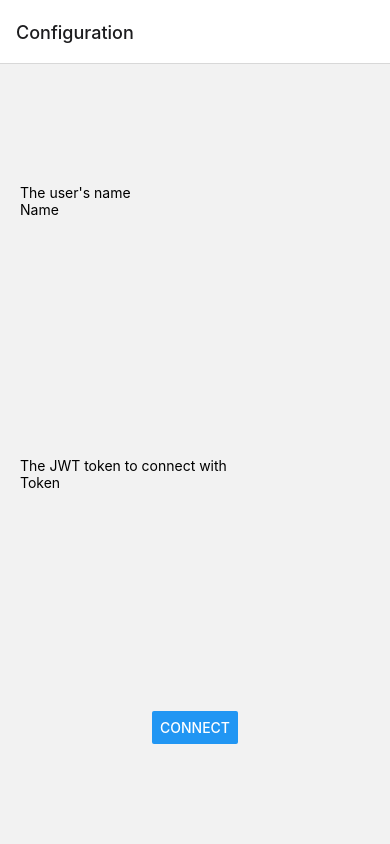
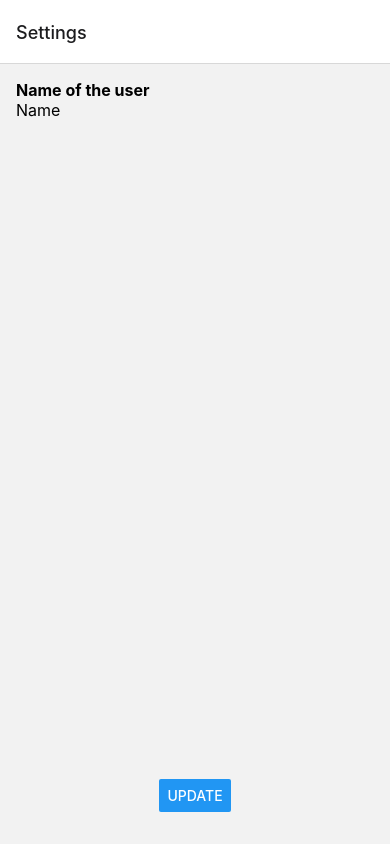
Before and after one commit to kabelwerk/sdk-react-native, a React Native app in the folder demo/: screen / in a window 390 px wide. Built offline with nearby package versions, Linux system fonts and the light colour scheme.

Commit message:
Demo: ConfigScreen → SettingsScreen.

```diff
--- a/demo/src/App.jsx
+++ b/demo/src/App.jsx
@@ -7,8 +7,8 @@ import { KabelwerkProvider, KabelwerkRoomScreen } from 'kabelwerk-react-native';
 
 import * as backend from './backend.js';
 import * as storage from './storage.js';
-import { ConfigScreen } from './ConfigScreen.jsx';
 import { HomeScreen } from './HomeScreen.jsx';
+import { SettingsScreen } from './SettingsScreen.jsx';
 
 // we do not really need react navigation for the demo, but we use it in order
 // to test our KabelwerkRoomScreen component
@@ -74,26 +74,30 @@ const App = function () {
           logging="info"
         >
           <Stack.Navigator>
-            <Stack.Screen name="home" options={{ title: 'Home' }}>
+            <Stack.Screen name="home" options={{ title: 'Kabelwerk Demo' }}>
               {(props) => <HomeScreen {...props} logout={logout} />}
             </Stack.Screen>
             <Stack.Screen
               name="chat-room"
               component={KabelwerkRoomScreen}
-              options={{ title: 'Chat' }}
+              options={{ title: 'Kabelwerk Chat' }}
             />
+            <Stack.Screen name="settings" options={{ title: 'Settings' }}>
+              {(props) => (
+                <SettingsScreen
+                  {...props}
+                  name={name}
+                  updateName={updateName}
+                />
+              )}
+            </Stack.Screen>
           </Stack.Navigator>
         </KabelwerkProvider>
       ) : (
         <Stack.Navigator>
-          <Stack.Screen name="config" options={{ title: 'Configuration' }}>
+          <Stack.Screen name="settings" options={{ title: 'Settings' }}>
             {(props) => (
-              <ConfigScreen
-                {...props}
-                name={name}
-                token={token}
-                generateUser={generateUser}
-              />
+              <SettingsScreen {...props} name={name} updateName={updateName} />
             )}
           </Stack.Screen>
         </Stack.Navigator>
--- a/demo/src/ConfigScreen.jsx
+++ /dev/null
@@ -1,46 +0,0 @@
-import React from 'react';
-import {
-  Button,
-  SafeAreaView,
-  StyleSheet,
-  Text,
-  TextInput,
-  View,
-} from 'react-native';
-
-const ConfigScreen = function (props) {
-  // the form field values
-  const [name, setName] = React.useState(props.name);
-  const [token, setToken] = React.useState(props.token);
-
-  return (
-    <SafeAreaView style={styles.container}>
-      <View style={styles.fieldset}>
-        <Text>The user's name</Text>
-        <TextInput value={name} placeholder="Name" onChangeText={setName} />
-      </View>
-
-      <View style={styles.fieldset}>
-        <Text>The JWT token to connect with</Text>
-        <TextInput value={token} placeholder="Token" onChangeText={setToken} />
-      </View>
-
-      <Button title="Connect" onPress={props.generateUser} />
-    </SafeAreaView>
-  );
-};
-
-const styles = StyleSheet.create({
-  container: {
-    alignItems: 'center',
-    flex: 1,
-    justifyContent: 'space-around',
-  },
-  fieldset: {
-    alignSelf: 'stretch',
-    justifyContent: 'center',
-    margin: 20,
-  },
-});
-
-export { ConfigScreen };
--- a/demo/src/HomeScreen.jsx
+++ b/demo/src/HomeScreen.jsx
@@ -1,20 +1,51 @@
 import React from 'react';
-import { Button, SafeAreaView, StyleSheet } from 'react-native';
+import { Button, SafeAreaView, StyleSheet, Text, View } from 'react-native';
 
 const HomeScreen = function ({ navigation, logout }) {
   return (
     <SafeAreaView style={styles.container}>
-      <Button
-        title="Go to the chat"
-        onPress={() => navigation.navigate('chat-room')}
-      />
-      <Button title="Reset configuration" onPress={logout} />
+      <View style={styles.welcome}>
+        <Text style={styles.welcomeHeading}>
+          Welcome to the Kabelwerk demo app for React Native!
+        </Text>
+        <Text style={styles.welcomeText}>
+          A demo user has been automatically generated for you and its auth
+          token is persisted on the device's local storage. You can use the
+          reset button at any time to generate a new user.
+        </Text>
+      </View>
+      <View style={styles.buttons}>
+        <Button
+          title="Open chat"
+          onPress={() => navigation.navigate('chat-room')}
+        />
+        <Button
+          title="Settings"
+          onPress={() => navigation.navigate('settings')}
+        />
+        <Button title="Reset user" onPress={logout} />
+      </View>
     </SafeAreaView>
   );
 };
 
 const styles = StyleSheet.create({
   container: {
+    flex: 1,
+  },
+  welcome: {
+    marginHorizontal: 16,
+    marginTop: 16,
+  },
+  welcomeHeading: {
+    fontSize: 18,
+    fontWeight: 'bold',
+  },
+  welcomeText: {
+    fontSize: 16,
+    marginTop: 16,
+  },
+  buttons: {
     alignItems: 'center',
     flex: 1,
     justifyContent: 'space-evenly',
--- /dev/null
+++ b/demo/src/SettingsScreen.jsx
@@ -0,0 +1,71 @@
+import React from 'react';
+import {
+  Button,
+  SafeAreaView,
+  StyleSheet,
+  Text,
+  TextInput,
+  View,
+} from 'react-native';
+
+const SettingsScreen = function (props) {
+  // the form field value
+  const [name, setName] = React.useState(props.name);
+
+  // update the user's name and navigate back to the home screen
+  const handleSubmit = function () {
+    props
+      .updateName(name)
+      .then(() => {
+        props.navigation.navigate('home');
+      })
+      .catch((error) => {
+        alert(error);
+      });
+  };
+
+  return (
+    <SafeAreaView style={styles.container}>
+      <View style={styles.fields}>
+        <View style={styles.fieldset}>
+          <Text style={styles.label}>Name of the user</Text>
+          <TextInput
+            style={styles.input}
+            value={name}
+            placeholder="Name"
+            onChangeText={setName}
+          />
+        </View>
+      </View>
+
+      <View style={styles.buttons}>
+        <Button title="Update" onPress={handleSubmit} />
+      </View>
+    </SafeAreaView>
+  );
+};
+
+const styles = StyleSheet.create({
+  container: {
+    flex: 1,
+  },
+  fields: {
+    flex: 1,
+  },
+  fieldset: {
+    margin: 16,
+  },
+  label: {
+    fontSize: 16,
+    fontWeight: 'bold',
+  },
+  input: {
+    fontSize: 16,
+  },
+  buttons: {
+    alignItems: 'center',
+    margin: 32,
+  },
+});
+
+export { SettingsScreen };
```
